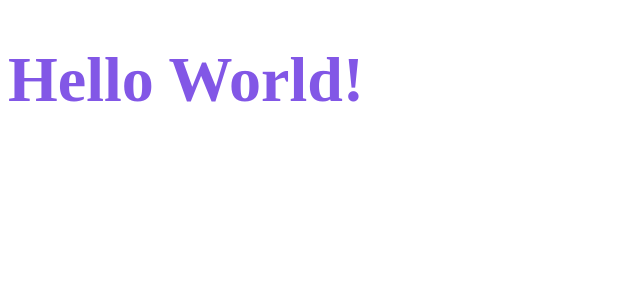
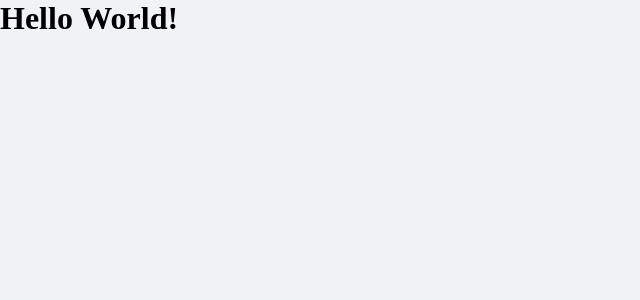
Before and after one commit to henriquejunqueira/dtmoney, a React (Create React App) app: page / in a window 1280 px wide. Shown: the top 300 px of the page, without its empty margins (0-640 px from the left). Built offline with nearby package versions, Linux system fonts and the light colour scheme.

Commit message:
Created global style. Color variables created

```diff
--- a/public/index.html
+++ b/public/index.html
@@ -3,6 +3,8 @@
   <head>
     <meta charset="utf-8" />
     <meta name="viewport" content="width=device-width, initial-scale=1" />
+
+    <link rel="shortcut icon" href="favicon.png" type="image/png" />
 
     <title>dtmoney</title>
   </head>
--- a/src/App.tsx
+++ b/src/App.tsx
@@ -1,14 +1,10 @@
-import styled from 'styled-components';
-
-const Title = styled.h1`
-  font-size: 64px;
-  color: #8257e6;
-`;
+import { GlobalStyle } from './styles/global';
 
 export function App() {
   return (
     <div className='App'>
-      <Title>Hello World!</Title>
+      <h1>Hello World!</h1>
+      <GlobalStyle />
     </div>
   );
 }
--- /dev/null
+++ b/src/styles/global.ts
@@ -0,0 +1,44 @@
+import { createGlobalStyle } from 'styled-components';
+
+export const GlobalStyle = createGlobalStyle`
+    :root{
+        --background: #f0f2f5;
+        --red: #e52e4d;
+        --blue: #5429cc;
+        --blue-light: #6933ff;
+        --text-title: #363f5f;
+        --text-body: #969cb3;
+        --shape: #ffffff;
+    }
+
+    *{
+        margin: 0;
+        padding: 0;
+        box-sizing: border-box;
+    }
+
+    html{
+        @media (max-width: 1080px){
+            font-size: 93.75%; // 15px
+        }
+
+        @media (max-width: 720px){
+            font-size: 87.5%; // 14px
+        }
+    }
+
+    body{
+        background: var(--background);
+        -webkit-font-smoothing: antialiased;
+    }
+
+    button{
+        cursor: pointer;
+    }
+
+    [disabled]{
+        opacity: 0.6;
+        cursor: not-allowed;
+    }
+
+`;
```
